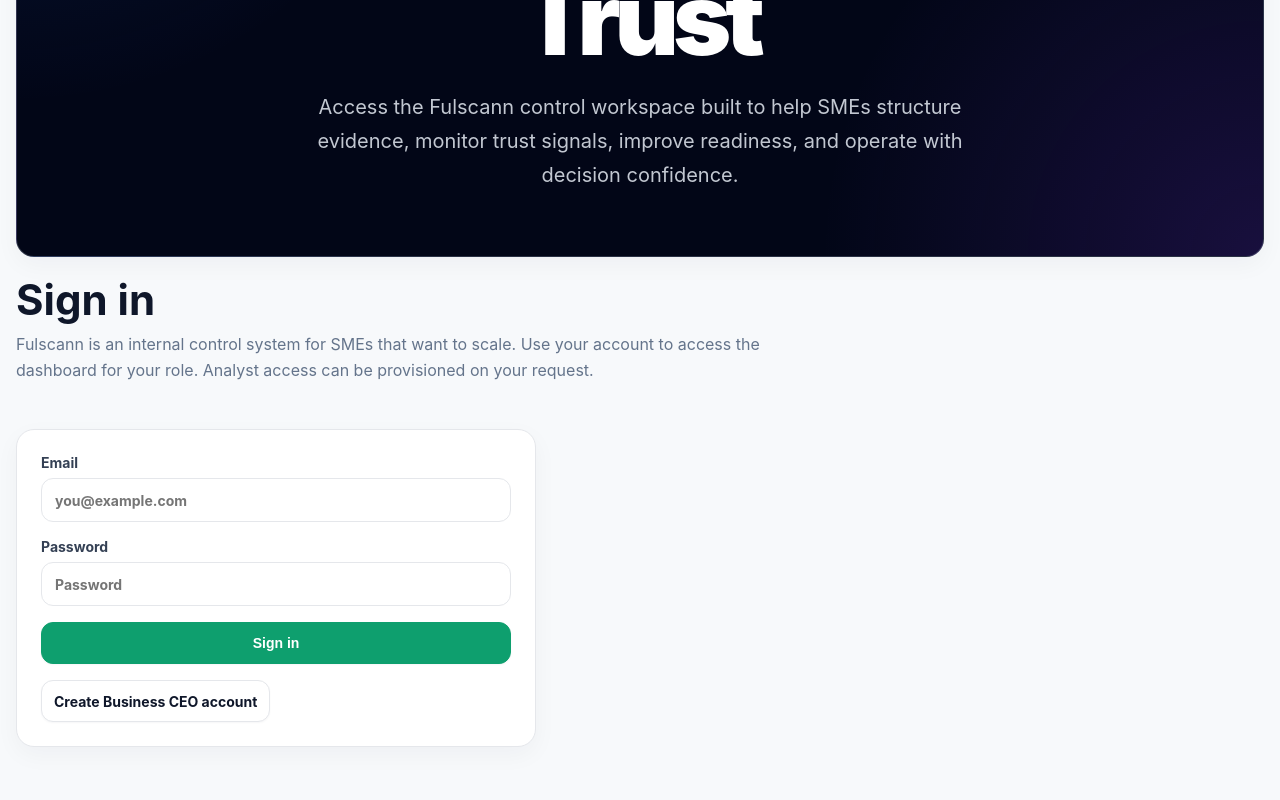
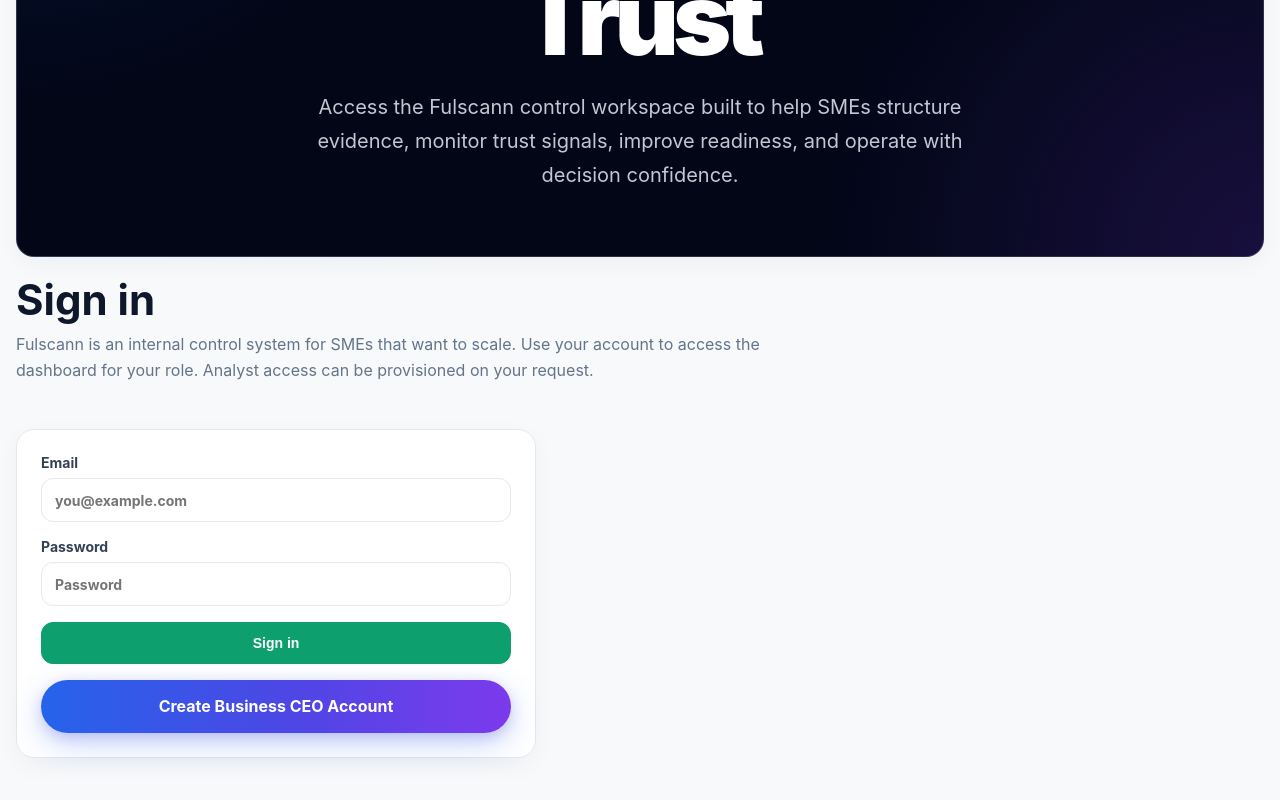
Before and after one commit to nexxintel-tech/fulscann-db, a Next.js app: page /login in a window 1280 px wide. Shown: the part 368-1168 px from the top of the page. Built offline with nearby package versions, Linux system fonts and the light colour scheme; no server answers.

Commit message:
Create account page  enhancement and refinement

```diff
--- a/app/login/page.tsx
+++ b/app/login/page.tsx
@@ -113,8 +113,36 @@
               Use an existing account
             </a>
           ) : (
-            <a className="button" href="/login?mode=create">
-              Create Business CEO account
+            <a
+              href="/login?mode=create"
+              style={{
+                display: "inline-flex",
+                alignItems: "center",
+                justifyContent: "center",
+                width: "100%",
+                padding: "14px 22px",
+                borderRadius: 999,
+                textDecoration: "none",
+                fontWeight: 700,
+                color: "#fff",
+                background:
+                  "linear-gradient(90deg, #2563eb 0%, #4f46e5 55%, #7c3aed 100%)",
+                boxShadow:
+                  "0 10px 30px rgba(37,99,235,.28), 0 4px 12px rgba(124,58,237,.18)",
+                transition: "all .25s ease",
+              }}
+              onMouseEnter={(e) => {
+                e.currentTarget.style.transform = "translateY(-2px)";
+                e.currentTarget.style.boxShadow =
+                  "0 16px 36px rgba(37,99,235,.35), 0 8px 20px rgba(124,58,237,.25)";
+              }}
+              onMouseLeave={(e) => {
+                e.currentTarget.style.transform = "translateY(0)";
+                e.currentTarget.style.boxShadow =
+                  "0 10px 30px rgba(37,99,235,.28), 0 4px 12px rgba(124,58,237,.18)";
+              }}
+            >
+              Create Business CEO Account
             </a>
           )}
         </p>
--- a/tsconfig.json
+++ b/tsconfig.json
@@ -13,7 +13,6 @@
     "isolatedModules": true,
     "jsx": "preserve",
     "incremental": true,
-    "baseUrl": ".",
     "paths": {
       "@/*": ["./*"]
     },
```
